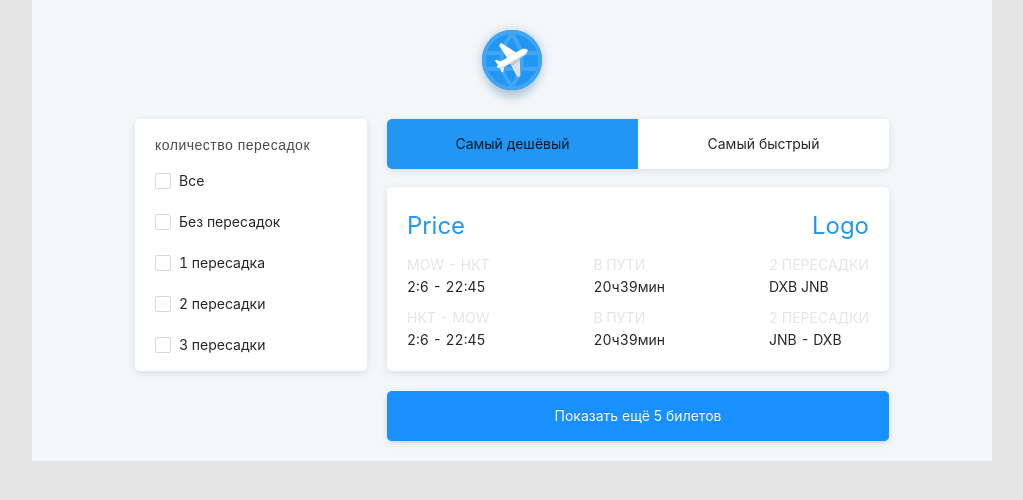
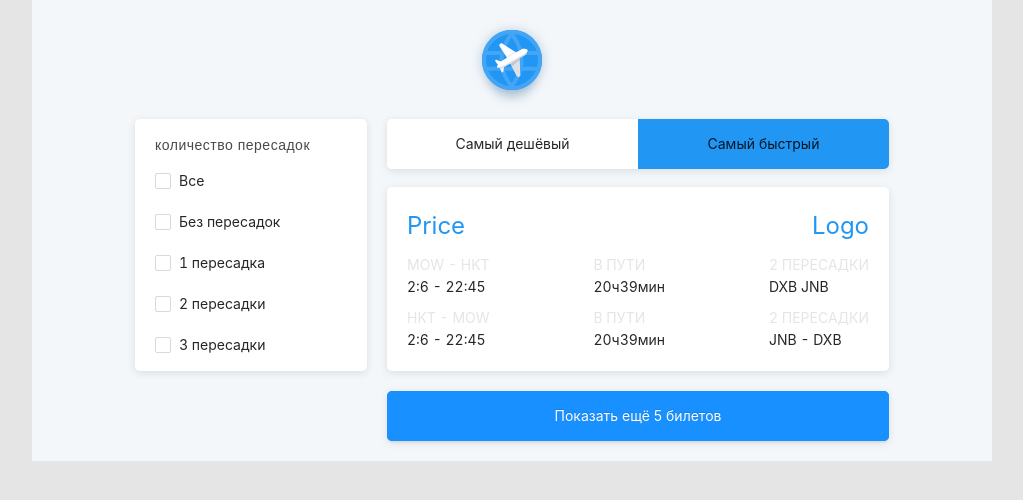
Before and after one commit to dron5/avia-first, a React (Create React App) app: page / in a window 1280 px wide. Shown: the top 500 px of the page, without its empty margins (128-1151 px from the left). Built offline with nearby package versions, Linux system fonts and the light colour scheme.

Commit message:
+ filters2

```diff
--- a/src/components/Header/Header.jsx
+++ b/src/components/Header/Header.jsx
@@ -12,13 +12,13 @@ const Header = ({ cheap, fast, onCheap, onFast }) => {
       <button
         type="button"
         onClick={onCheap}
-        className={classes['Header__btn-cheap']}>
+        className={`${classes['Header__btn-cheap']}`}>
         Самый дешёвый
       </button>
       <button
         onClick={onFast}
         type="button"
-        className={classes['Header__btn-fast']}>
+        className={`${classes['Header__btn-fast']} ${classes.btn__active}`}>
         Самый быстрый
     </button>
     </header>
--- a/src/components/Header/Header.module.scss
+++ b/src/components/Header/Header.module.scss
@@ -16,7 +16,7 @@ $boxShadow: 0 2px 8px rgba(0,0,0,.1);
   border: none;
   width: 50%;
   height: 50px !important;
-  background-color: $backgroundFooter;
+  background-color: #fff;
   border-top-left-radius: 5px !important;
   border-bottom-left-radius: 5px !important;
 }
@@ -29,3 +29,6 @@ $boxShadow: 0 2px 8px rgba(0,0,0,.1);
   border-top-right-radius: 5px !important;
   border-bottom-right-radius: 5px !important;
 }
+.btn__active{
+  background-color: $backgroundFooter;
+}
--- a/src/reducer.js
+++ b/src/reducer.js
@@ -1,3 +1,4 @@
+/* eslint-disable no-unused-vars */
 const initialState = {
   all: false,
   none: false,
@@ -6,21 +7,27 @@ const initialState = {
   three: false,
   cheap: true,
   fast: false,
-  stickets: [],
+  tickets: [],
+};
+
+const enumReduser = (state, action) =>
+   ({ ...state, [action.type.toLowerCase()]: !state[action.type.toLowerCase()] })
+;
+const allReduser = (state) => {
+  const enumerate = ['all', 'none', 'one', 'two', 'three']
+    .reduce((acc, el) => ({ ...acc, [el]: !state.all }), {});
+return enumerate;
 };
 
 const reduser = (state = initialState, action) => {
   switch (action.type) {
     case 'ALL':
-      return { ...state, all: !state.all };
+      return { ...state, ...allReduser(state) };
     case 'NONE':
-      return { ...state, none: !state.none};
     case 'ONE':
-      return { ...state, one: !state.one };
     case 'TWO':
-      return { ...state, two: !state.two };
     case 'THREE':
-      return { ...state, three: !state.three };
+      return enumReduser(state, action);
     case 'CHEAP':
       return {...state, cheap: true, fast: false};
     case 'FAST':
@@ -30,27 +37,4 @@ const reduser = (state = initialState, action) => {
   }
 };
 
-// const reduser = (checkState = {
-//    all: false,
-//   none: false,
-//    one: false,
-//    two: false,
-//    three: false
-// }, action) => {
-//   switch (action.type) {
-//     case 'ALL':
-//       return { ...checkState, all: !checkState.all };
-//     case 'NONE':
-//       return { ...checkState, none: !checkState.none};
-//     case 'ONE':
-//       return { ...checkState, one: !checkState.one };
-//     case 'TWO':
-//       return { ...checkState, two: !checkState.two };
-//     case 'THREE':
-//       return { ...checkState, three: !checkState.three };
-//     default:
-//       return checkState;
-//   }
-// };
-
 export default reduser;
```
